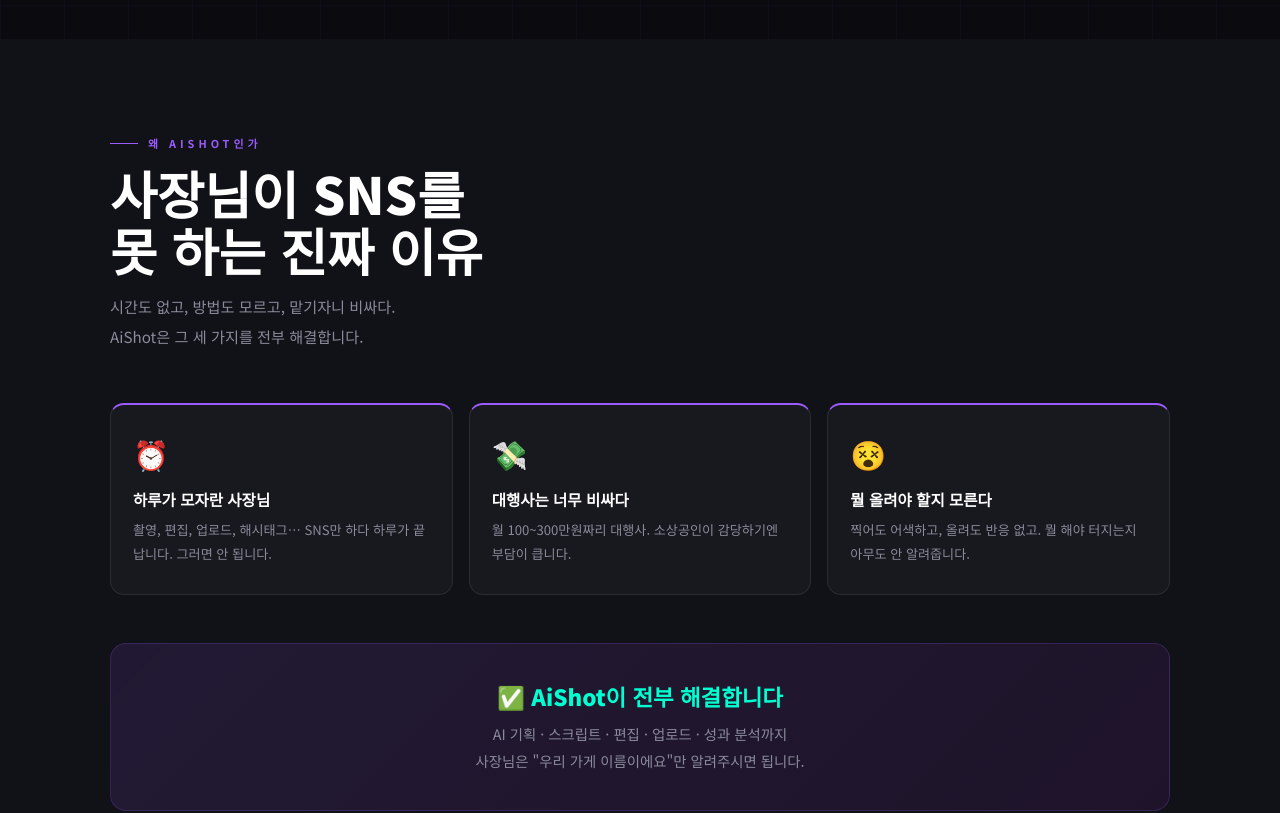
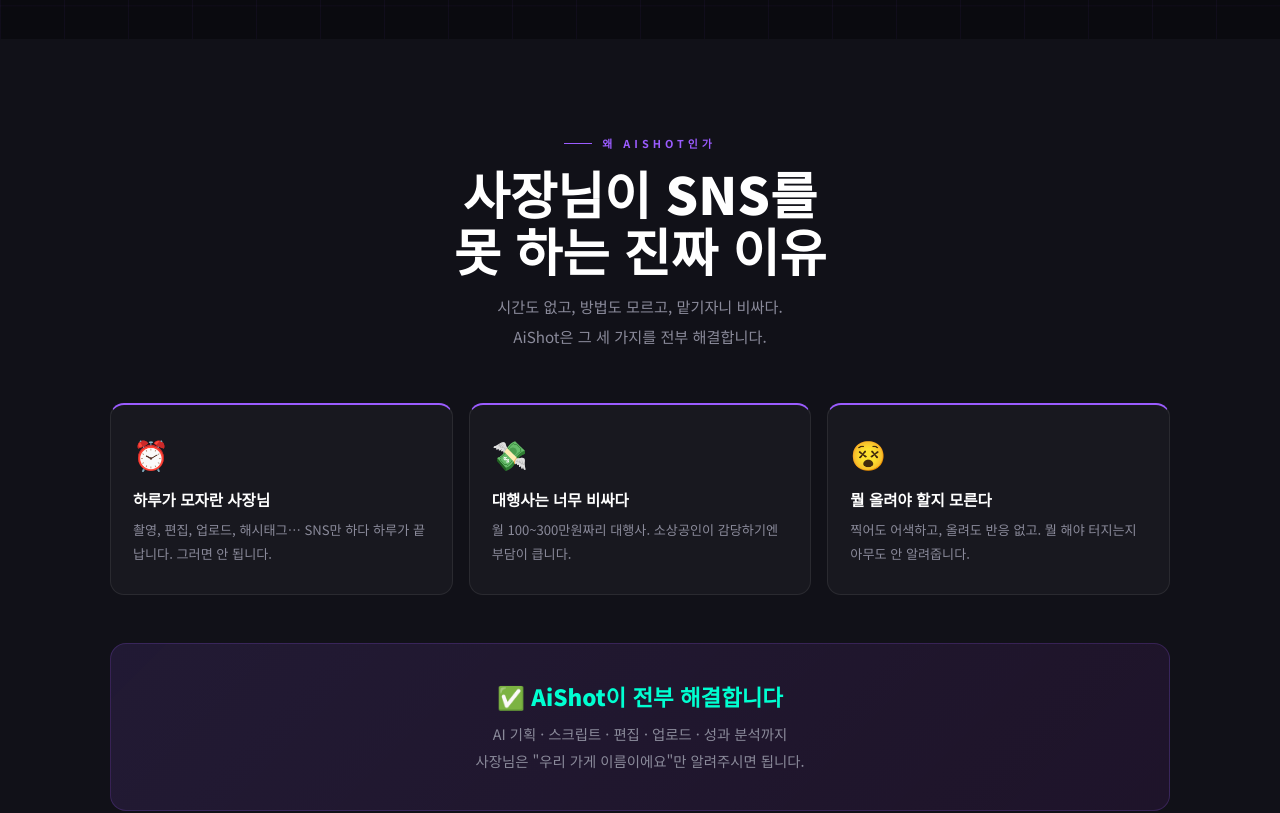
Before and after one commit to imssam2026-byte/aishot, a plain HTML site: page index.html in a window 1280 px wide. Shown: the part 840-1653 px from the top of the page. Drawn offline with Linux system fonts and the light colour scheme; a script that the page names is missing.

Commit message:
Add files via upload

```diff
--- a/index.html
+++ b/index.html
@@ -62,10 +62,10 @@
 /* SECTIONS */
 .sec{padding:96px 24px;}
 .sec-inner{max-width:1060px;margin:0 auto;}
-.sec-eye{font-size:.68rem;font-weight:700;letter-spacing:4px;color:var(--purple);text-transform:uppercase;margin-bottom:14px;display:flex;align-items:center;gap:10px;}
+.sec-eye{font-size:.68rem;font-weight:700;letter-spacing:4px;color:var(--purple);text-transform:uppercase;margin-bottom:14px;display:flex;align-items:center;justify-content:center;gap:10px;text-align:center;}
 .sec-eye::before{content:'';width:28px;height:1.5px;background:var(--purple);}
-.sec-h2{font-size:clamp(2rem,4.5vw,3.2rem);font-weight:900;line-height:1.1;margin-bottom:14px;}
-.sec-desc{color:var(--gray);font-size:.95rem;line-height:1.95;max-width:520px;margin-bottom:52px;}
+.sec-h2{font-size:clamp(2rem,4.5vw,3.2rem);font-weight:900;line-height:1.1;margin-bottom:14px;text-align:center;}
+.sec-desc{color:var(--gray);font-size:.95rem;line-height:1.95;max-width:520px;margin-bottom:52px;text-align:center;margin-left:auto;margin-right:auto;}
 
 /* PAIN - WHY SECTION */
 .pain-sec{background:var(--black2);}
```
